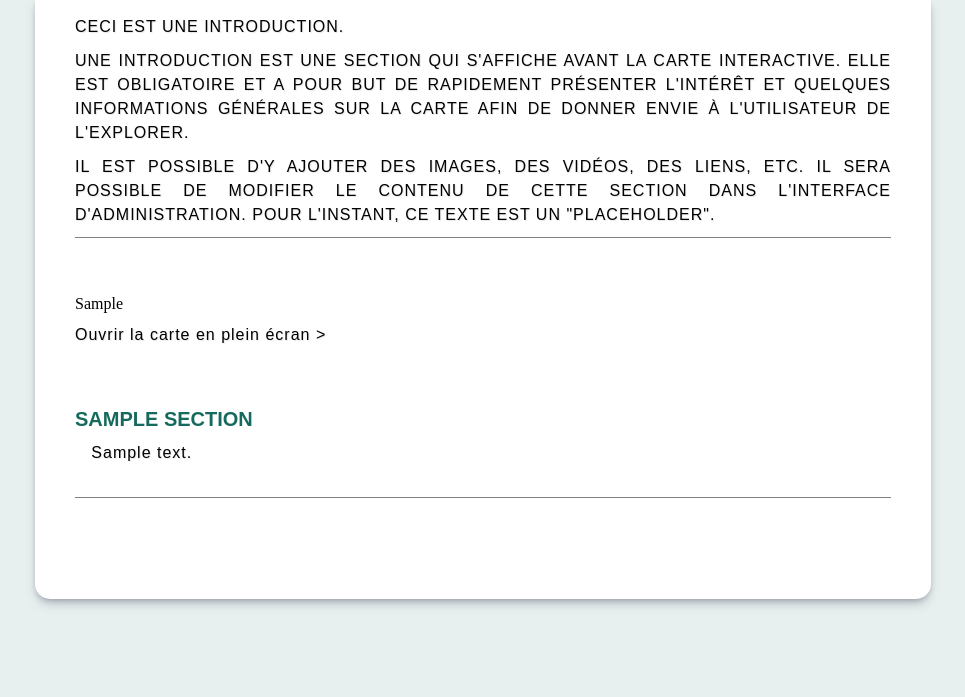
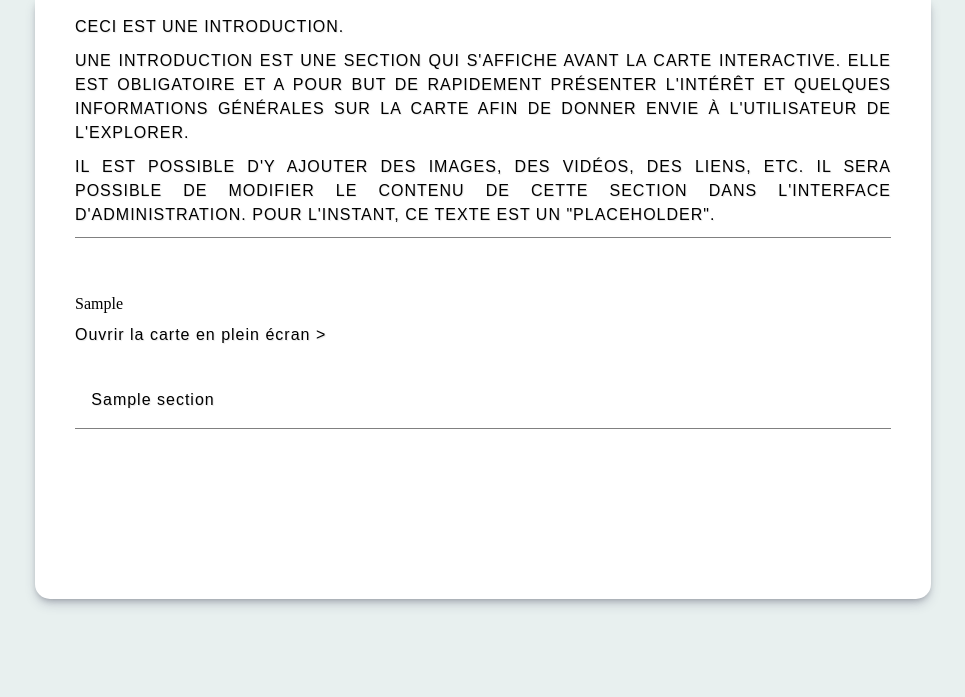
Before and after one commit to Resethel/cleeb, a Django app: template templates/interactive_maps/interactive_map.html in a window 1280 px wide. Shown: the part 325-1022 px from the top of the page, without its empty margins (157-1122 px from the left). Run offline with Django 5.2, Linux system fonts and the light colour scheme; tables that the repository leaves empty hold one stand-in row (values such as "Sample post"); the template is opened without the code that fills it: values that come from a table or form of the project are taken from there, most other values are stand-ins (such as "Sample title", 1, 10 or a date in 2020); grey boxes marked "Sample" are stand-in pictures.

Commit message:
refactor(interactive_maps): revise Interactive Maps Models and Views
This commit refactors the `interactive_maps` models and views.
Key changes include:
- Removed the models for `Text` and `Sections` in `interactive_maps`
- Added a `text` in the `Map` model to store the text of the section instead
- Edited the `interactive_maps` app views.py to get the text from the text field, and exclude any content that is not in a `section` tag
- Updated the `interactive_maps.css` to properly format the block of map-text

```diff
--- a/interactive_maps/models.py
+++ b/interactive_maps/models.py
@@ -2,50 +2,6 @@ from django.db import models
 
 from core.models import Organization
 from map_thematics.models import Thematic
-
-
-class Text(models.Model):
-    """Model that represents a thematic map's text."""
-
-    # ID of the text
-    id = models.AutoField(primary_key=True)
-
-    # Title of the text
-    title = models.CharField(max_length=100)
-
-    # Map of the text
-    map = models.OneToOneField(
-        'Map',
-        on_delete=models.DO_NOTHING,
-        null=True,
-    )
-
-    def __str__(self):
-        return f"Text: {self.title} (id: {self.id:05d})"
-# End class Text
-
-
-class Section(models.Model):
-    """Model that represents a section of a thematic map's text."""
-
-    # ID of the section
-    id = models.AutoField(primary_key=True)
-
-    # Title of the section
-    title = models.CharField(max_length=100, null=True, default=None)
-
-    # Content of the section
-    content = models.TextField()
-
-    # Order number of the section
-    order = models.IntegerField()
-
-    # Parent text of the section
-    text = models.ForeignKey(Text, on_delete=models.CASCADE, null=True, default=None)
-
-    def __str__(self):
-        return f"Section: {self.title} (id: {self.id:05d})"
-# End class Section
 
 
 class Author(models.Model):
@@ -113,6 +69,13 @@ class Map(models.Model):
         null=True
     )
 
+    text = models.TextField(
+        blank=True,
+        null=True,
+        default=None,
+        help_text="Le texte de la carte interactive. Formaté en HTML."
+    )
+
     def __str__(self):
         return f"{self.title}"
 
--- a/static/css/interactive_map.css
+++ b/static/css/interactive_map.css
@@ -215,27 +215,19 @@
 /* Styling for the text of the interactive map                                                                        */
 /* ================================================================================================================== */
 
+
 .map-text {
     margin-top: 5%;
     padding-bottom: 10px;
 }
 
-.map-text-section {
+.map-text > section {
     border-bottom: 1px solid grey;
     padding-bottom: 1em;
 }
 
-.map-text-section-title {
-    font-family: sans-serif;
-    font-size: 20px;
-    font-weight: 800;
-    color: #166a5d;
-    text-transform: uppercase;
-    margin-bottom: 10px;
-    padding-top: 1em;
-}
 
-.map-text-section-content {
+.map-text > section {
     margin-bottom: 1em;
     padding-left : 2%;
     padding-right: 2%;
@@ -250,6 +242,16 @@
     text-shadow: 1px 1px 1px rgba(0, 0, 0, 0.1); /* Add text shadow */
 }
 
-.map-text-content p {
+.map-text > section > h1 {
+    font-family: sans-serif;
+    font-size: 20px;
+    font-weight: 800;
+    color: #166a5d;
+    text-transform: uppercase;
+    margin-bottom: 10px;
+    padding-top: 1em;
+}
+
+.map-text > section > p {
     margin-bottom: 10px;
 }
--- a/templates/interactive_maps/interactive_map.html
+++ b/templates/interactive_maps/interactive_map.html
@@ -83,14 +83,13 @@
         </section>
 
         <!-- Detail Section -->
-        <section class="map-text">
+        <article class="map-text">
         {% for section in sections %}
-            <div class="map-text-section">
-                <div class="map-text-section-title">{{ section.title }}</div>
-                <div class="map-text-section-content">{{ section.content | safe }}</div>
-            </div>
+            <section>
+                {{ section | safe }}
+            </section>
         {% endfor %}
-        </section>
+        </article>
 
         <section class="map-credits">
 
```
Also changed, not shown: interactive_maps/admin.py (+1 -41 lines), interactive_maps/views.py (+24 -4 lines), interactive_maps/migrations/0002_remove_text_map_delete_section_delete_text.py (added), interactive_maps/migrations/0003_map_text.py (added).
